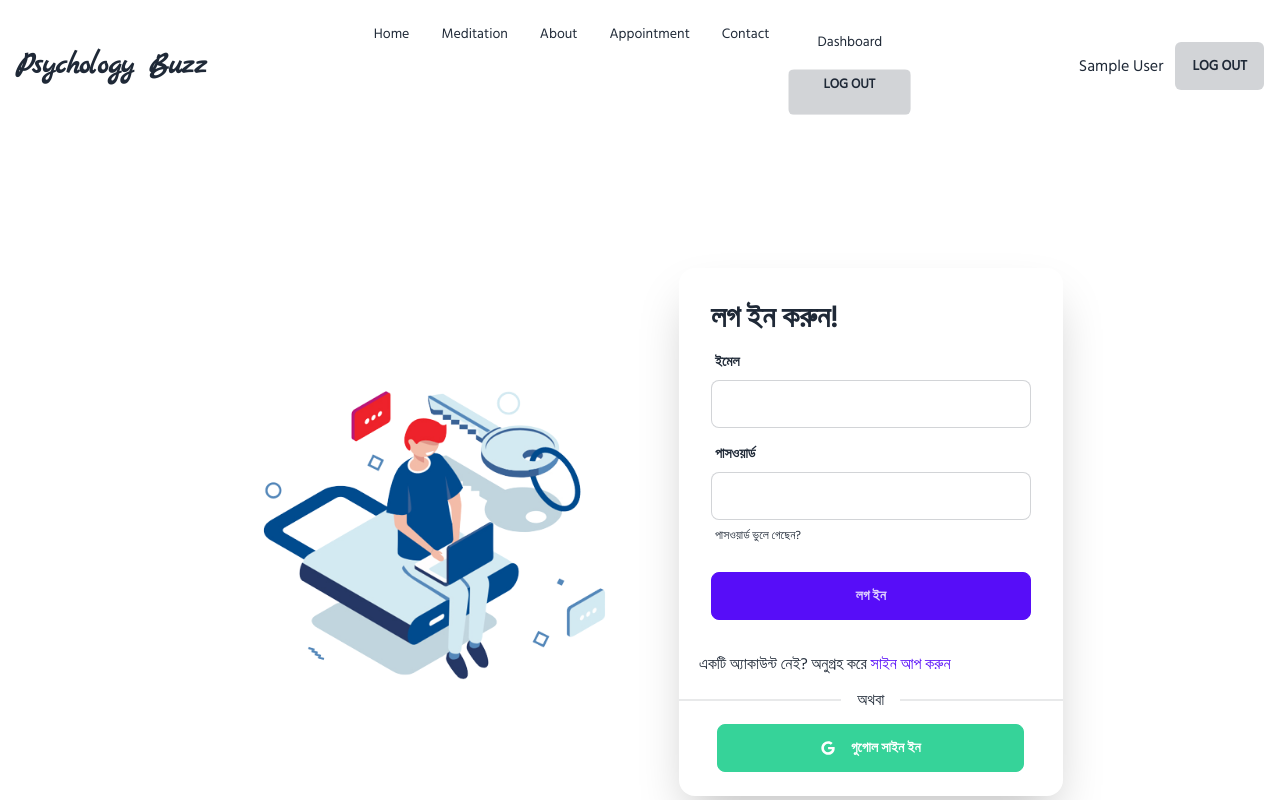
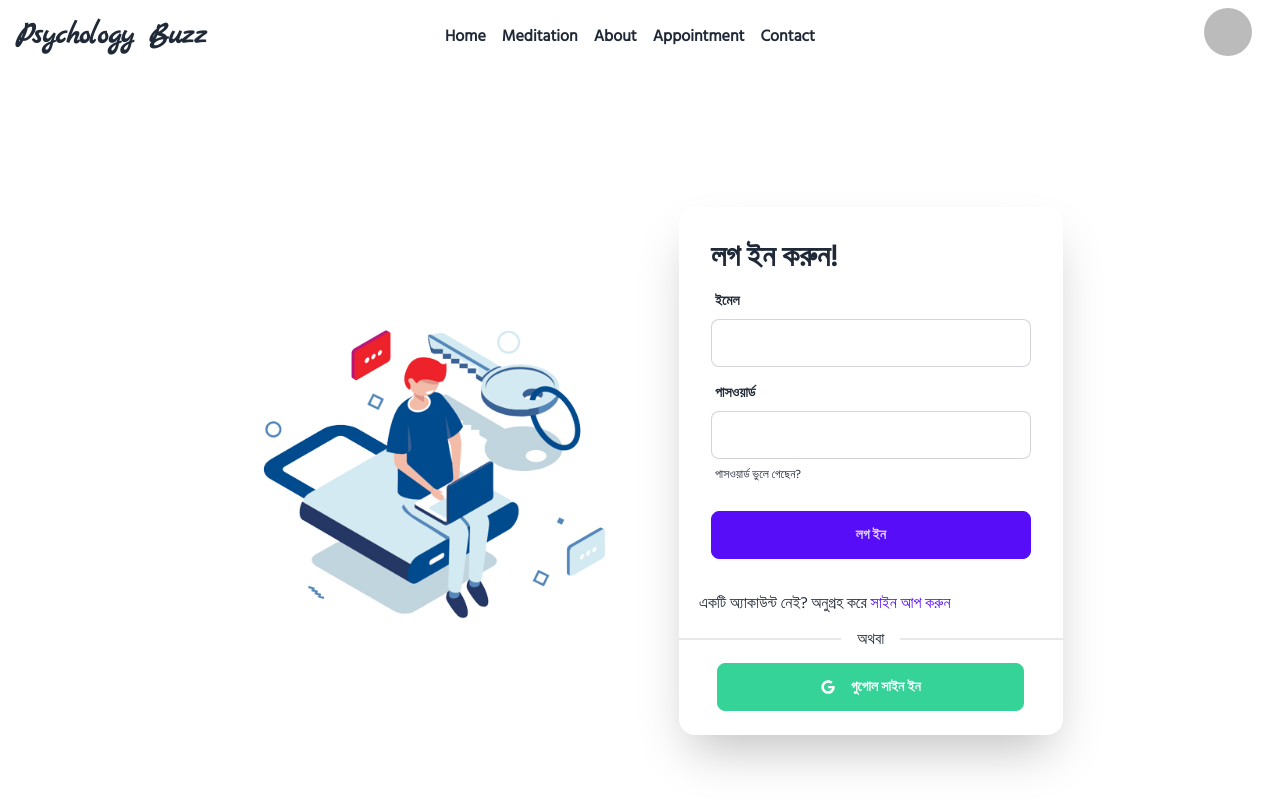
Before and after one commit to rakib4485/seba-client, a React (Create React App) app: page /login in a window 1280 px wide. Shown: the top 800 px of the page. Built offline with nearby package versions, Linux system fonts and the light colour scheme; no server answers; sample sign-in values are in the browser's storage.

Commit message:
error solved

```diff
--- a/src/pages/Blog/BlogCards/BlogCards.js
+++ b/src/pages/Blog/BlogCards/BlogCards.js
@@ -14,6 +14,7 @@ const BlogCards = () => {
         }
     });
 
+
     if(isLoading){
         return <Loader/>
     }
--- a/src/pages/Dashobard/ManageDoctor/ManageDoctor.js
+++ b/src/pages/Dashobard/ManageDoctor/ManageDoctor.js
@@ -29,7 +29,7 @@ const ManageDoctor = () => {
     })
 
     const handleDeleteDoctor = doctor => {
-        fetch(`http://localhost:5000/appointments/${doctor._id}`, {
+        fetch(`http://localhost:5000/doctors/${doctor._id}`, {
             method: 'DELETE',
             headers: {
                 authorization: `bearer ${localStorage.getItem('accessToken')}`
@@ -37,6 +37,7 @@ const ManageDoctor = () => {
         })
         .then(res => res.json())
         .then(data => {
+            console.log(data);
             if(data.deletedCount > 0){
                 refetch();
                 toast.success(`Doctor ${doctor.name} deleted successfully`)
--- a/src/pages/Dashobard/MyAppointment/MyAppointment.js
+++ b/src/pages/Dashobard/MyAppointment/MyAppointment.js
@@ -26,8 +26,8 @@ const MyAppointment = () => {
         return <Loading />
     }
     return (
-        <div>
-            <h1>My Appointment</h1>
+        <div className='mt-5 ml-5'>
+            <h1 className='text-4xl font-semibold underline'>My Appointment</h1>
             <div>
                 <div className="overflow-x-auto">
                     <table className="table">
@@ -42,7 +42,7 @@ const MyAppointment = () => {
                         </thead>
                         <tbody>
                             {
-                                bookings.map((booking, i) => <tr key={booking._id}>
+                                bookings.map((booking, i) => <tr key={booking._id} className='hover'>
                                     <th>{i + 1}</th>
                                     <td>{booking.patient}</td>
                                     <td>{booking.treatment}</td>
--- a/src/pages/Login/Login.js
+++ b/src/pages/Login/Login.js
@@ -1,13 +1,21 @@
-import React, { useContext } from 'react';
-import { Link } from 'react-router-dom';
+import React, { useContext, useState } from 'react';
+import { Link, useLocation } from 'react-router-dom';
 import { FaGoogle } from "react-icons/fa";
 import { useNavigate } from "react-router-dom";
 import loginImg from '../../assets/Login.png'
 import { AuthContext } from '../../contexts/AuthProvider';
+import useToken from '../../hooks/useToken';
 
 const Login = () => {
   const {googleSignIn, signIn} = useContext(AuthContext);
+  const [loginUserEmail, setLoginUserEmail] = useState("");
+  const [token] = useToken(loginUserEmail);
+  const location = useLocation();
     const navigate = useNavigate();
+
+    if(token){
+      navigate('/')
+    }
 
     const handleSignIn = event =>{
         event.preventDefault();
@@ -21,7 +29,7 @@ const Login = () => {
         .then( result => {
             const user = result.user;
             console.log(user);
-            navigate('/')
+            setLoginUserEmail(email);
         })
         .then(err => {
             console.error(err);
@@ -33,6 +41,7 @@ const Login = () => {
         .then(result => {
             const user = result.user;
             console.log(user);
+            setLoginUserEmail(user.email);
             navigate('/')
         })
         .catch(err => {
--- a/src/pages/Shared/Navbar/Navbar.js
+++ b/src/pages/Shared/Navbar/Navbar.js
@@ -1,16 +1,17 @@
 import React, { useContext } from 'react';
 import { Link } from 'react-router-dom';
 import { AuthContext } from '../../../contexts/AuthProvider';
+import { FaUserAlt } from 'react-icons/fa';
 
 const Navbar = () => {
-  const {user, logOut} = useContext(AuthContext)
+  const { user, logOut } = useContext(AuthContext)
 
-  const handleLogout = () =>{
+  const handleLogout = () => {
     logOut()
-    .then( ()=>{
+      .then(() => {
 
       })
-    .then(()=>{})
+      .then(() => { })
   }
   const menuItems = <React.Fragment>
     <li><Link to="/">Home</Link></li>
@@ -18,17 +19,15 @@ const Navbar = () => {
     <li><Link to='/about'>About</Link></li>
     <li><Link to='/appointment'>Appointment</Link></li>
     <li><Link to='/contact'>Contact</Link></li>
-      <li>
+    {/* <li>
       {
-          user?.uid?
+        user?.uid ?
           <>
             <li><Link to="/dashboard">Dashboard</Link></li>
-          {/* <p>{user?.displayName}</p> */}
-          <button onClick={handleLogout} className="btn btn-active btn-ghost rounded-md">Log Out</button>
-          </>:
-          <Link to="/login">Login</Link>
+          </> :
+          <></>
       }
-      </li>
+    </li> */}
   </React.Fragment>
 
   return (
@@ -45,19 +44,48 @@ const Navbar = () => {
         <Link className=" normal-case font-semibold text-3xl title ml-2">Psychology Buzz</Link>
       </div>
       <div className="navbar-center hidden lg:flex">
-    <ul className="menu menu-horizontal px-1">
+        <ul className="flex gap-4 font-semibold menu-horizontal px-1">
           {menuItems}
         </ul>
       </div>
-  <div className="navbar-end mr-2">
+      <div className="navbar-end mr-5">
+        {user?.uid ? (
+          <>
+
+            <div className="dropdown dropdown-hover">
+              <label tabIndex={0} className="rounded-full">
                 {
-          user?.uid?
+                  user?.photoURL ? (
                     <>
-          <p>{user?.displayName}</p>
-          <button onClick={handleLogout} className="btn btn-active btn-ghost rounded-md ml-3">Log Out</button>
-          </>:
-          <Link className='bg-gradient-to-r from-cyan-500 to-blue-500 text-white py-3 px-10 rounded-md font-semibold' to="/login">Login</Link>
+
+                      <div className="avatar">
+                        <div className="w-12 rounded-full">
+                          <img src={user.photoURL} alt='' />
+                        </div>
+                      </div>
+                    </>
+                  ) :
+                    (
+                      <FaUserAlt className='w-12 h-12' />
+                    )
                 }
+              </label>
+              <ul tabIndex={0} className="dropdown-content z-[1] menu p-2 shadow bg-base-100 rounded-box -ml-24 w-44">
+                <li>
+                  <Link to="/dashboard" className='text-black'>My Dashboard</Link>
+                </li>
+                <li className='text-center'>
+                  <Link className='text-white text-center bg-gradient-to-r from-cyan-500 to-blue-500 px-5 py-3 font-semibold rounded' onClick={handleLogout}>Log Out</Link>
+                </li>
+              </ul>
+            </div>
+          </>
+        ) : (
+          <><Link to='/login'>
+            <button className='text-white bg-gradient-to-r from-cyan-500 to-blue-500 px-5 py-3 font-semibold rounded'>Log In</button>
+          </Link></>
+        )}
+
       </div>
     </div>
   );
--- a/src/pages/Signup/Signup.js
+++ b/src/pages/Signup/Signup.js
@@ -42,6 +42,7 @@ const Signup = () => {
       .then(result => {
           const user = result.user;
           console.log(user);
+          saveUser(user.displayName, user.email)
           toast("User Created Successfully")
           navigate('/')
       })
```
Also changed, not shown: src/pages/Appointment/AvailableAppointments/AvailableAppointments.js (+7 -6 lines). Lines whose indentation alone changed are shown as unchanged.
